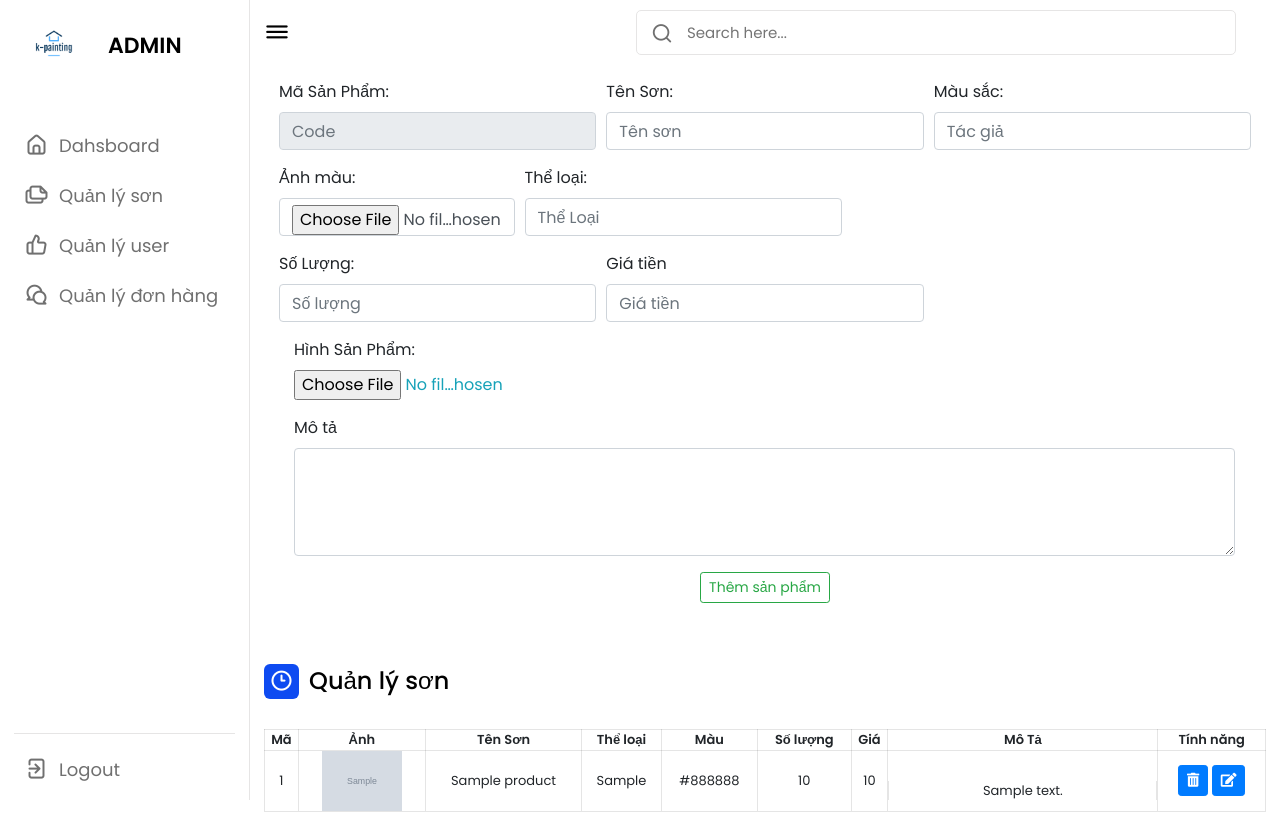
After one commit to trannggg/project1, a PHP site: page /admin/manger_son.php in a window 1280 px wide. The commit adds this page. Run offline with PHP 8.4, Linux system fonts and the light colour scheme; tables that the repository leaves empty or names only in its code hold one stand-in row (values such as "Sample post"); grey boxes marked "Sample" are stand-in pictures; some libraries are stand-ins or nearby versions.

Commit message:
final1
đầy đủ các chức năng thêm sửa xóa

```diff
--- /dev/null
+++ b/new/admin/manger_son.php
@@ -0,0 +1,198 @@
+<!DOCTYPE html>
+<!--=== Coding by CodingLab | www.codinglabweb.com === -->
+<html lang="en">
+<head>
+    <meta charset="UTF-8">
+    <meta http-equiv="X-UA-Compatible" content="IE=edge">
+    <meta name="viewport" content="width=device-width, initial-scale=1.0">
+
+    <!----======== CSS ======== -->
+<!--    <link rel="stylesheet" href="../style3.css">-->
+
+
+    <!----===== Iconscout CSS ===== -->
+    <link rel="stylesheet" href="https://unicons.iconscout.com/release/v4.0.0/css/line.css">
+    <link rel="stylesheet" href="admin1.css">
+    <link rel="stylesheet" href="admin3.css">
+    <link
+            rel="stylesheet"
+            href="https://stackpath.bootstrapcdn.com/bootstrap/4.3.1/css/bootstrap.min.css"
+    />
+    <!-- ================================================================================================== -->
+    <link
+            rel="stylesheet"
+            href="https://cdnjs.cloudflare.com/ajax/libs/font-awesome/5.11.2/css/all.min.css"
+    />
+    <!-- ================================================================================================== -->
+    <link
+            rel="stylesheet"
+            href="https://cdnjs.cloudflare.com/ajax/libs/OwlCarousel2/2.3.4/assets/owl.carousel.min.css"
+    />
+    <!-- ================================================================================================== -->
+    <link rel="stylesheet" href="https://unpkg.com/aos@next/dist/aos.css" />
+
+
+    <!--<title>Admin Dashboard Panel</title>-->
+</head>
+<body>
+<?php
+require_once('nav.php');
+require_once ('../connect_db/connect_db.php');
+$sql_product="select * from product order by id desc";
+$result=mysqli_query($conn,$sql_product );
+?>
+
+<section class="dashboard">
+    <div class="top">
+        <i class="uil uil-bars sidebar-toggle"></i>
+
+        <div class="search-box">
+            <i class="uil uil-search"></i>
+            <input type="text" placeholder="Search here...">
+        </div>
+
+    </div>
+
+    <?php
+    $update_son = (isset($_GET['updateSon'])) ? $_GET['updateSon'] : '';
+    if($update_son) {
+        $upID = $_GET['updateSon'];
+        $sql_up = "select * from product where id= " . $upID . "";
+        $query_up = mysqli_query($conn, $sql_up);
+        $result_up = mysqli_fetch_array($query_up);
+    }else{
+        $result_up['id']='';
+        $result_up['title']='';
+        $result_up['color']='';
+        $result_up['picture']='';
+        $result_up['category']='';
+        $result_up['price']='';
+        $result_up['quantity']='';
+        $result_up['thumbnail']='';
+        $result_up['quantity']='';
+        $result_up['description']='';
+
+    }
+
+    ?>
+    <div class="dash-content">
+        <div class="overview">
+            <!-- add son -->
+            <div class=" mb-4" style="padding-top: 20px">
+                <div class="frms container" id="form-id">
+                    <form method="post"  <?php if($update_son) { ?>action="update_son.php?ID=<?php echo $result_up['id'] ?>"<?php }else{ ?>action="add_son.php" <?php } ?> enctype="multipart/form-data" >
+                    <div class="form-row">
+                        <div class="form-group col-md-4">
+                            <label for="code">Mã Sản Phẩm: </label>
+                            <input type="text" class="form-control" id="code" placeholder="Code" name="" value="<?php echo $result_up['id']; ?>" disabled>
+                        </div>
+                        <div class="form-group col-md-4">
+                            <label for="name">Tên Sơn: </label>
+                            <input type="text" class="form-control" id="name" placeholder="Tên sơn" name="title" required="" value="<?php echo $result_up['title']; ?>">
+                        </div>
+                        <div class="form-group col-md-4">
+                            <label for="material">Màu sắc: </label>
+                            <input type="text" class="form-control" id="material" placeholder="Tác giả" name="color" required="" value="<?php echo $result_up['color']; ?>">
+                        </div>
+                    </div>
+                    <div class="form-row">
+                        <div class="form-group col-md-3">
+                            <label for="publisher_name">Ảnh màu: </label>
+                            <input type="file" class="form-control" id="picture" placeholder="Ảnh màu" name="picture" required="" value="<?php echo $result_up['picture']; ?>">
+                        </div>
+                        <div class="form-group col-md-4">
+                            <label for="amount">Thể loại: </label>
+                            <input type="text" class="form-control" id="amount" placeholder="Thể Loại" name="category" required="" value="<?php echo $result_up['category']; ?>">
+                        </div>
+                    </div>
+                    <div class="form-row">
+                        <div class="form-group col-md-4">
+                            <label for="amount">Số Lượng: </label>
+                            <input type="number" class="form-control" id="amount" placeholder="Số lượng" name="quantity" required="" value="<?php echo $result_up['quantity']; ?>">
+                        </div>
+                        <div class="form-group col-md-4">
+                            <label for="amount">Giá tiền </label>
+                            <input type="number" class="form-control" id="amount" placeholder="Giá tiền" name="price" required="" value="<?php echo $result_up['price']; ?>">
+                        </div>
+
+                    </div>
+                    <div class="form-group col-md-3">
+                        <label for="image">Hình Sản Phẩm: </label>
+                        <input type="file" class="form-control-file btn-outline-info" id="thumbnail" name="thumbnail" <?php if(!$update_son) { ?> required="" <?php } ?> value="<?php echo $result_up['thumbnail']; ?>">
+                    </div>
+                    <div class="form-group col-md-4" >
+                        <label for="amount">Mô tả </label>
+                        <textarea type="text" name="description" class="form-control" id="amount" placeholder="Mô tả" style="    width: 320%;    height: 108px;"><?php echo $result_up['description']; ?> </textarea>
+                    </div>
+                    <div class="text-center" id="actbutton">
+                        <?php if($update_son) { ?>
+                            <a href="manger_son.php"><button type="button" class="btn btn-outline-info btn-sm" id="update">Thoát</button></a>
+                            <button type="submit" class="btn btn-outline-success btn-sm" id="update">Cập Nhật sản phẩm</button>
+
+                        <?php }else{ ?>
+                        <button type="submit" class="btn btn-outline-success btn-sm" id="add_new">Thêm sản phẩm</button>
+                        <?php } ?>
+                    </div>
+                    </form>
+                </div>
+            </div>
+            <!-- end add son -->
+        <div class="activity" style="    font-size: 13px;">
+            <div class="title">
+                <i class="uil uil-clock-three"></i>
+                <span class="text">Quản lý sơn</span>
+            </div>
+            <table width="100%">
+                <tr style="text-align: center">
+                    <th>Mã</th>
+                    <th>Ảnh</th>
+                    <th style="width: 156px;">Tên Sơn </th>
+                    <th>Thể loại</th>
+                    <th>Màu</th>
+                    <th>Số lượng </th>
+                    <th>Giá</th>
+                    <th style="width: 270px;">Mô Tả</th>
+                    <th>Tính năng</th>
+<!--                    <th>Xóa</th>-->
+                </tr>
+                <?php while ($row=mysqli_fetch_array($result)){?>
+                    <tr style="text-align: center">
+                        <td><?php echo $row['id'] ?></td>
+                        <td>
+                            <?php echo "<img src='../img/" . $row['thumbnail'] . "' alt='img'"."style='width: 80px;'>";?></td>
+                        <td><?php echo $row['title'] ?></td>
+                        <td><?php echo $row['category'] ?></td>
+                        <td><?php echo $row['color'] ?></td>
+                        <td><?php echo $row['quantity'] ?></td>
+                        <td><?php echo $row['price'] ?></td>
+                        <td style="    text-overflow: ellipsis;
+                                        display: -webkit-box;
+                                        -webkit-line-clamp: 3;
+                                        -webkit-box-orient: vertical;overflow: hidden;margin-top: 30px;">
+                            <?php echo $row['description'] ?></td>
+
+                        <td>
+                            <a href="delete_son.php?id=<?php echo $row["id"]; ?>" onclick="return confirm('bạn có chắc muốn xoá sơn này ?')" >
+                            <button class="btn btn-primary btn-sm trash" title="Xóa" ><i
+                                        class="fas fa-trash-alt" style="color: white"></i>
+                            </button>
+                            </a>
+
+                            <a href="manger_son.php?updateSon=<?php echo$row['id'] ?>">
+                            <button class="btn btn-primary btn-sm edit" title="Sửa" id="show-emp" data-toggle="modal"
+                                    data-target="#ModalUP"><i class="fas fa-edit"></i>
+                            </button>
+                            </a>
+                        </td>
+                    </tr>
+                <?php } ?>
+
+
+            </table>
+        </div>
+    </div>
+</section>
+<script src="admin.js"></script>
+<!--<script src="script.js"></script>-->
+</body>
+</html>
--- a/new/admin/nav.php
+++ b/new/admin/nav.php
@@ -11,7 +11,10 @@
                 <i class="uil uil-estate"></i>
                 <span class="link-name">Dahsboard</span>
             </a></li>
-
+            <li><a href="manger_son.php">
+                <i class="uil uil-files-landscapes"></i>
+                <span class="link-name" >Quản lý sơn</span>
+            </a></li>
             <!-- <li><a href="manger_son.php">
                 <i class="uil uil-files-landscapes"></i>
                 <span class="link-name" >Quản lý sách</span>
@@ -35,7 +38,7 @@
             <!--            </a></li>-->
         </ul>
         <ul class="logout-mode">
-            <li><a href="..new/login.php">
+            <li><a href="#">
                 <i class="uil uil-signout"></i>
                 <span class="link-name">Logout</span>
             </a></li>
--- a/new/index.php
+++ b/new/index.php
@@ -81,7 +81,7 @@
                     <li><a color="red" href="#">GIỚI THIỆU</a></li>
                     <li><a href="#">SƠN NƯỚC</a></li>
                     <li><a href="#">SƠN DẦU</a></li>
-                    <li><a href="#">SƠN CHỐNG DỈ</a></li>
+                    <li><a href="#">SƠN CHỐNG RỈ</a></li>
                     <li><a href="#">DỤNG CỤ SƠN</a></li>
                     <li><a href="#">BẢNG MÀU</a></li>
 
```
Also changed, not shown: new/admin/add_son.php (added, +132 -0 lines), new/admin/delete_user.php (added, +15 -0 lines), new/admin/manger_user.php (+6 -3 lines), new/admin/update_son.php (added, +137 -0 lines).
